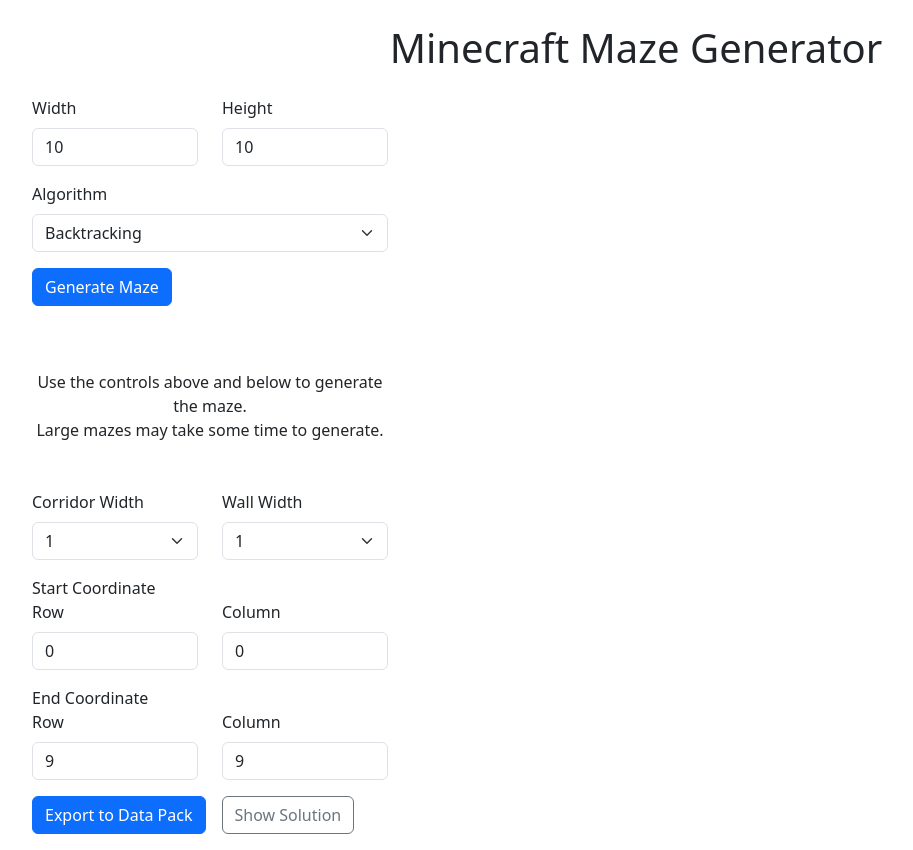
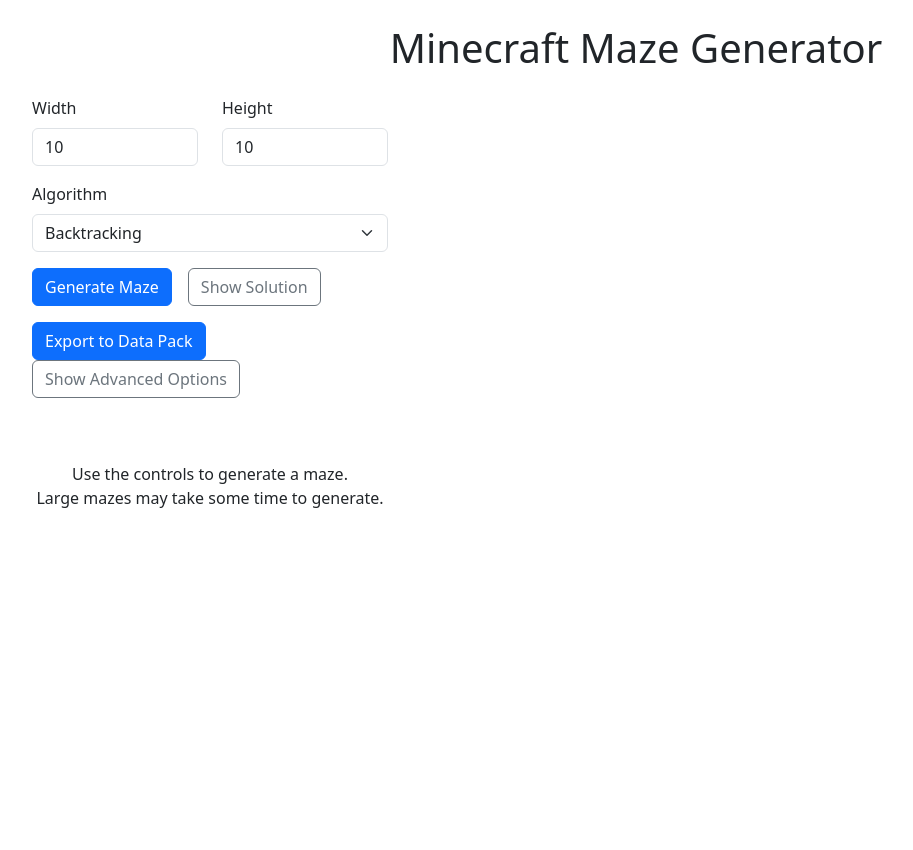
Before and after one commit to nsdigirolamo/maze-gen, a React (Vite) app: page / in a window 1280 px wide. Shown: the whole page, without its empty margins (4-917 px from the left). After the commit the page ends 800 px from the top, so only its background shows below. Built offline with nearby package versions, Linux system fonts and the light colour scheme.

Commit message:
Refined control panel

```diff
--- a/src/components/MazeForm.tsx
+++ b/src/components/MazeForm.tsx
@@ -3,6 +3,7 @@
 import { Field, useFormikContext } from "formik";
 import MAZE_CREATORS from "../constants/maze-creators";
 import CoordinateInput from "./CoordinateInput";
+import { useState } from "react";
 
 const sizeOptions = [1, 2, 3, 4, 5];
 
@@ -11,6 +12,7 @@
 }
 
 const MazeForm = ({ onExportClick }: MazeFormProps) => {
+  const [hideAdvancedOptions, setHideAdvancedOptions] = useState<boolean>(true);
   const { values, handleSubmit, setFieldValue } =
     useFormikContext<MazeFormValues>();
 
@@ -40,18 +42,53 @@
       </Row>
       <Row className="mb-3">
         <div>
-          <Button variant="primary" type="submit">
+          <Button variant="primary" type="submit" className="me-3">
             Generate Maze
           </Button>
+          <ToggleButton
+            id="toggle-check"
+            type="checkbox"
+            variant="outline-secondary"
+            checked={values.showSolution}
+            value="1"
+            onClick={() => setFieldValue("showSolution", !values.showSolution)}
+          >
+            {values.showSolution ? "Hide Solution" : "Show Solution"}
+          </ToggleButton>
+        </div>
+      </Row>
+      <Row className="mb-3">
+        <div>
+          <Button
+            className="me-3"
+            variant="primary"
+            onClick={handleExportClick}
+          >
+            Export to Data Pack
+          </Button>
+          <ToggleButton
+            id="toggle-check"
+            type="checkbox"
+            variant="outline-secondary"
+            checked={!hideAdvancedOptions}
+            value="1"
+            onClick={() => setHideAdvancedOptions(!hideAdvancedOptions)}
+          >
+            {hideAdvancedOptions
+              ? "Show Advanced Options"
+              : "Hide Advanced Options"}
+          </ToggleButton>
         </div>
       </Row>
       <Row>
         <div className="text-center my-5">
-          Use the controls above and below to generate the maze.
+          Use the controls to generate a maze.
           <br />
           Large mazes may take some time to generate.
         </div>
       </Row>
+      <Row hidden={hideAdvancedOptions}>
+        <h4 className="mb-3">Advanced Options</h4>
         <Row className="mb-3">
           <Form.Group className="col">
             <Form.Label>Corridor Width</Form.Label>
@@ -86,26 +123,6 @@
             maxColumn={values.width - 1}
           />
         </Row>
-      <Row className="mb-3">
-        <div>
-          <Button
-            className="me-3"
-            variant="primary"
-            onClick={handleExportClick}
-          >
-            Export to Data Pack
-          </Button>
-          <ToggleButton
-            id="toggle-check"
-            type="checkbox"
-            variant="outline-secondary"
-            checked={values.showSolution}
-            value="1"
-            onClick={() => setFieldValue("showSolution", !values.showSolution)}
-          >
-            {values.showSolution ? "Hide Solution" : "Show Solution"}
-          </ToggleButton>
-        </div>
       </Row>
     </Form>
   );
```
Lines whose indentation alone changed are shown as unchanged.
